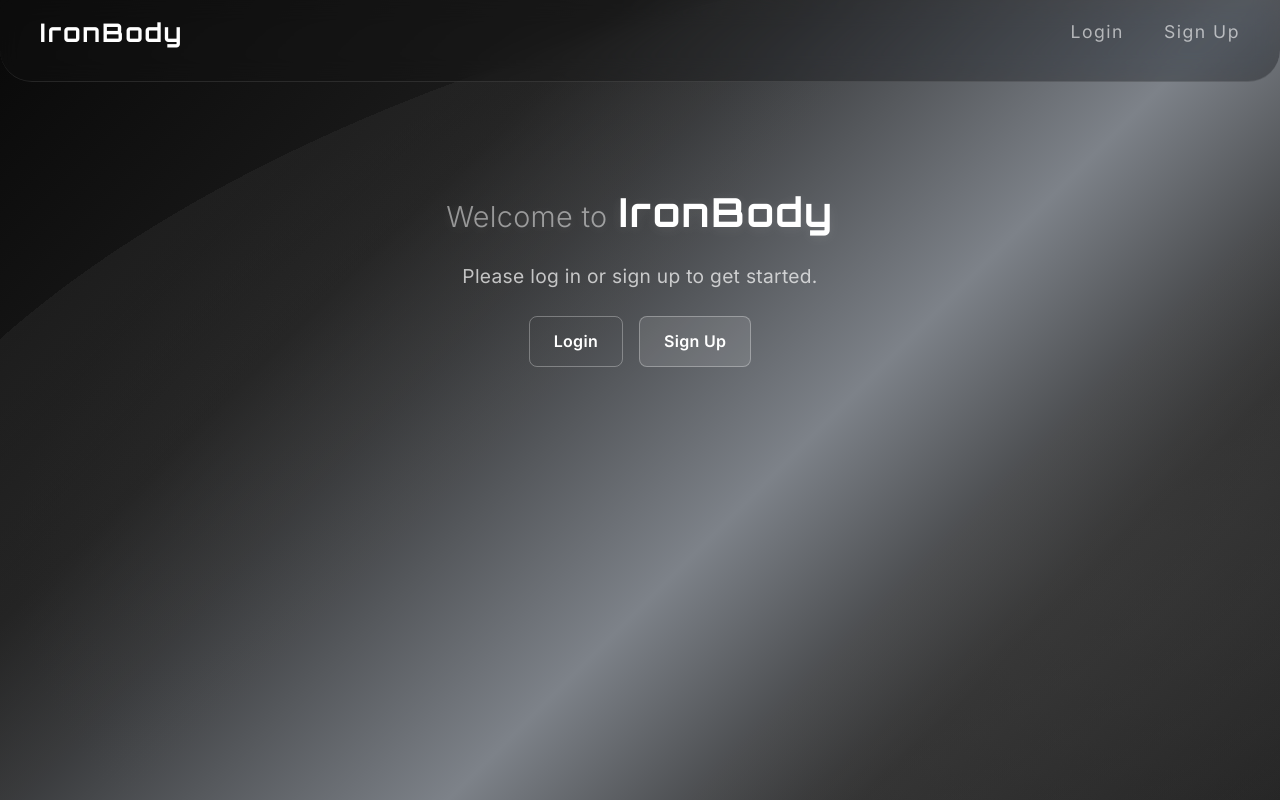
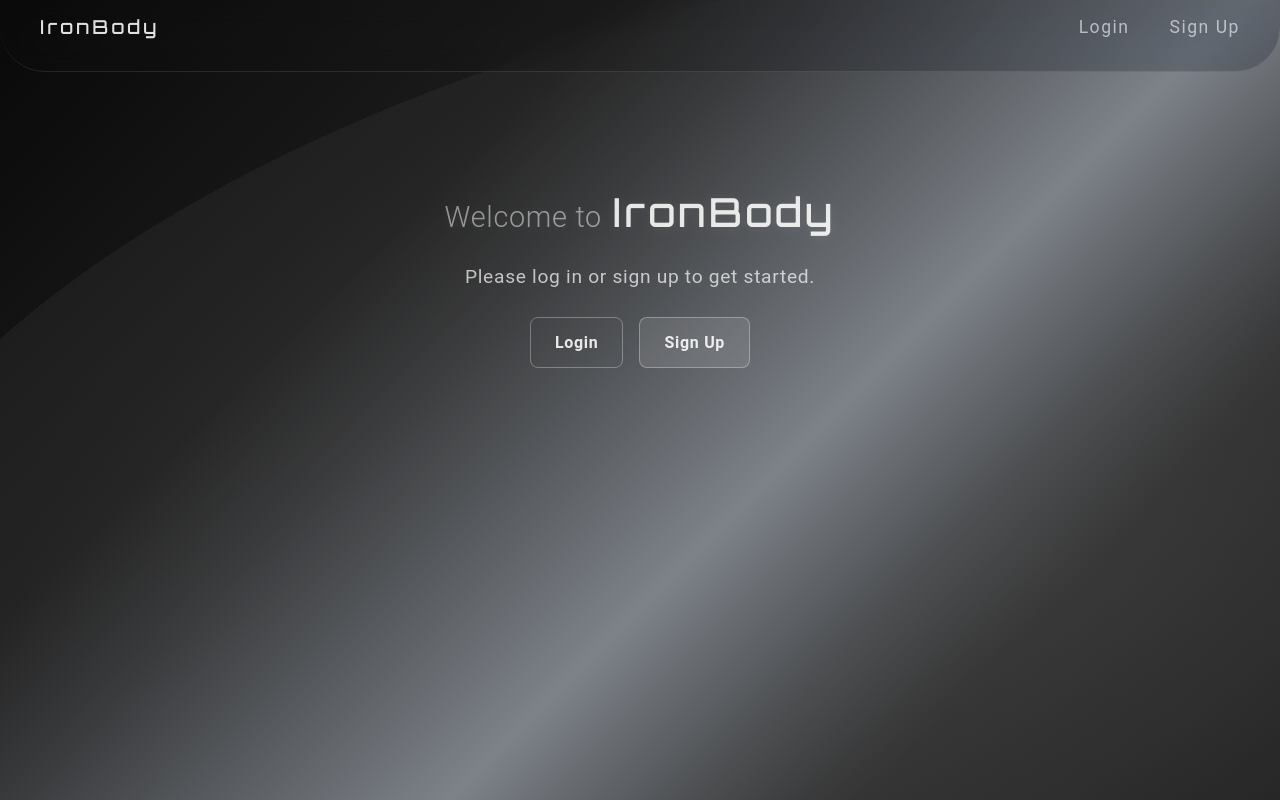
Before and after one commit to Cordero080/django-crud-app-lab, a Django app: page / in a window 1280 px wide. Run offline with Django 5.2, Linux system fonts and the light colour scheme.

Commit message:
Assignment revised

```diff
--- a/ironbody/main_app/static/css/styles.css
+++ b/ironbody/main_app/static/css/styles.css
@@ -1,7 +1,7 @@
 /* IronBody - Monochromatic Theme */
 
 :root {
-  --white: #ffffff;
+  --white: #ffffffdf;
   --white-60: rgba(255, 255, 255, 0.6);
   --white-50: rgba(255, 255, 255, 0.5);
   --white-20: rgba(255, 255, 255, 0.2);
@@ -18,11 +18,11 @@
 }
 
 body {
-  font-family: 'Inter', sans-serif;
+  font-family: 'Roboto', sans-serif;
   line-height: 1.6;
   min-height: 100vh;
   color: rgba(255, 255, 255, 0.7);
-  letter-spacing: 0.3px;
+  letter-spacing: 0.7px;
   background:
     radial-gradient(ellipse at 120% 90%, rgba(60, 60, 60, 0.25) 80%, transparent 70%),
     radial-gradient(ellipse at 80% 70%, rgba(80, 80, 80, 0.35) 0%, transparent 70%),
@@ -43,11 +43,11 @@ nav {
   justify-content: space-between;
   align-items: center;
   padding: 12px 40px 28px;
-  background: rgba(20, 20, 20, 0.367);
+  background: rgba(20, 20, 20, 0.226);
   backdrop-filter: blur(12px) saturate(180%);
   -webkit-backdrop-filter: blur(12px) saturate(180%);
   border-bottom: 1px solid var(--white-10);
-  border-radius: 0 0 32px 32px;
+  border-radius: 0 0 45px 45px;
 }
 
 nav a {
@@ -61,21 +61,21 @@ nav a:hover { color: var(--white); }
 
 nav a.logo {
   font-family: 'Orbitron', sans-serif;
-  font-size: 1.6rem;
-  font-weight: 700;
-  letter-spacing: 2px;
+  font-size: 1.2rem;
+  font-weight: 500;
+  letter-spacing: 3px;
   color: var(--white);
 }
 
 .brand {
   font-family: 'Orbitron', sans-serif;
-  font-weight: 700;
-  letter-spacing: 2px;
+  font-weight: 500;
+  letter-spacing: 3px;
   color: var(--white);
 }
 
 .nav-links {
-  font-family: 'Inter', sans-serif;
+  font-family: 'Roboto', sans-serif;
   display: flex;
   align-items: center;
   gap: 2.5rem;
@@ -85,26 +85,19 @@ nav form {
   display: inline;
   margin: 0;
   padding: 0;
-  background: none !important;
-  border: none !important;
-  box-shadow: none !important;
+
 }
 
 nav form button {
   all: unset;
   color: var(--white-60);
   cursor: pointer;
-  font-size: 1.1rem;
+  font-size: 1rem;
   font-weight: 600;
   letter-spacing: 1.5px;
 }
 
-nav form button:hover { color: var(--white); }
 
-nav span {
-  color: var(--gray-dark);
-  font-size: 1rem;
-}
 
 /* Layout */
 main {
@@ -150,16 +143,20 @@ h1 {
 
 h2 {
   color: var(--white);
+  font-family: 'Roboto', sans-serif;
   margin: 1.5rem 0 1rem;
   font-size: 1.8rem;
   text-shadow: 0 2px 8px var(--white-10);
 }
 
-h3 { color: var(--gray); margin: 0.5rem 0; }
-p { margin: 0.5rem 0; }
+h3 { color: var(--gray); margin: 0.5rem 0;
+font-family: 'Roboto', sans-serif; }
+p { margin: 0.5rem 0;
+font-family: 'Roboto', sans-serif; }
 
 a {
   color: var(--white);
+  font-family: 'Roboto', sans-serif;
   text-decoration: none;
   transition: color 0.2s;
 }
@@ -171,6 +168,7 @@ a:hover {
 
 /* Forms */
 form {
+  font-family: 'Roboto', sans-serif;
   background: linear-gradient(120deg, rgba(30, 30, 30, 0.8) 60%, rgba(50, 50, 50, 0.6));
   backdrop-filter: blur(12px) saturate(180%) brightness(1.1);
   -webkit-backdrop-filter: blur(12px) saturate(180%) brightness(1.1);
@@ -181,10 +179,12 @@ form {
   box-shadow: 0 8px 32px rgba(0, 0, 0, 0.4);
 }
 
-form p { margin-bottom: 1rem; }
+form p { margin-bottom: 1rem;
+font-family: 'Roboto', sans-serif; }
 
 label {
   display: block;
+  font-family: 'Roboto', sans-serif;
   margin-bottom: 0.5rem;
   color: var(--gray);
   font-weight: 500;
@@ -211,6 +211,7 @@ input:focus,
 select:focus,
 textarea:focus {
   outline: none;
+  font-family: 'Roboto', sans-serif;
   border-color: rgba(255, 255, 255, 0.4);
   box-shadow: 0 4px 16px var(--white-10);
 }
@@ -218,6 +219,7 @@ textarea:focus {
 /* Buttons */
 button, .btn {
   background: transparent;
+  font-family: 'Roboto', sans-serif;
   color: var(--white);
   border: 1px solid rgba(255, 255, 255, 0.3);
   padding: 0.75rem 1.5rem;
```
